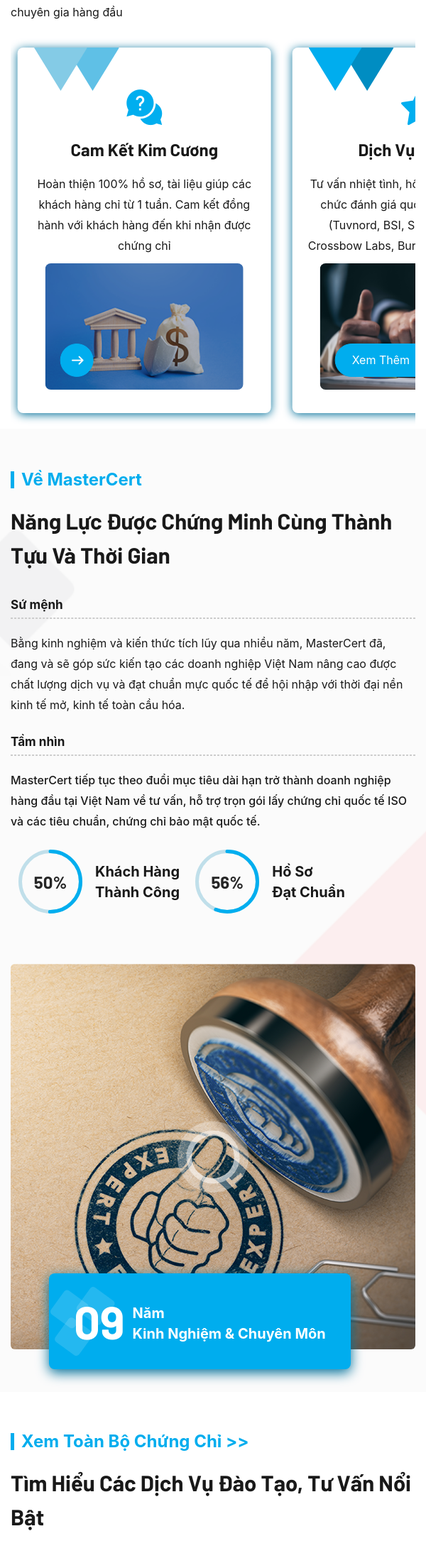
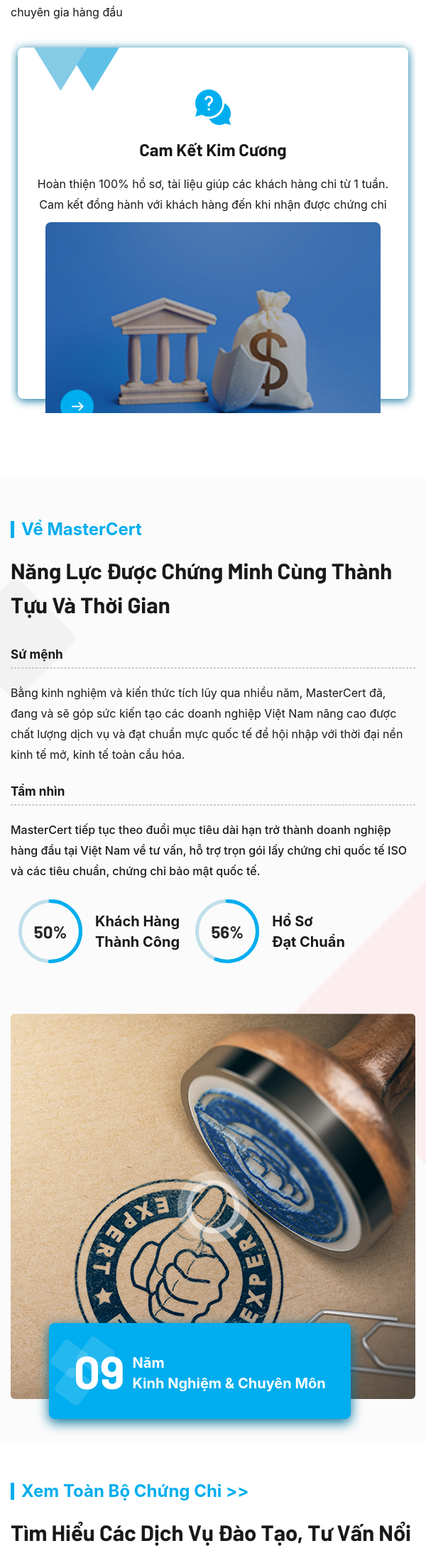
Before and after one commit to katetan3001/ISO_Agency_WebBlog, a React (Create React App) app: page / in a window 600 px wide. Shown: the part 956-3151 px from the top of the page at 71% size. Built offline with nearby package versions, Linux system fonts and the light colour scheme; some icons are missing; a web font is replaced by a local one.

Commit message:
fixed grid responsive

```diff
--- a/public/assets/css/responsive.css
+++ b/public/assets/css/responsive.css
@@ -5,7 +5,6 @@
   #site-logo-inner {
     clip-path: polygon(0 0, 100% 0, 90% 100%, 0% 100%);
   }
-
   #site-header-right .button-header,
   .swiper-slide-active .slider-right .mark-slider-2,
   .swiper-slide-active .slider-right .mark-slider-1 {
@@ -176,11 +175,6 @@
   .flat-team .team-content-box .team-post img {
     width: 100%;
   }
-
-  .flat-features .features-box {
-    margin: 0 10px;
-  }
-
   .flat-blog .post-content-wrap {
     padding: 15px;
   }
@@ -440,13 +434,16 @@
 @media only screen and (max-width: 767px) and (min-width: 645px) {
   .flat-features .features-box  {
     position: relative;
-    height: 420px;
+    height: 440px;
   }
 }
-@media only screen and (max-width: 644px) and (min-width: 481px) {
+@media only screen and (max-width: 644px) {
   .flat-features .features-box  {
     position: relative;
-    height: 350px;
+    height: 330px;
+  }
+  .flat-about {
+    margin-top: 70px;
   }
 }
 }
--- a/public/assets/js/swiper.js
+++ b/public/assets/js/swiper.js
@@ -16,7 +16,7 @@ var swiper =  new Swiper(".carousel", {
     //     delay: 6000,
     //     disableOnInteraction: false,
     // },
-    slidesPerView: 1.5,
+    slidesPerView: 1,
     loop: true,
     spaceBetween: 10,
     navigation: {
```
